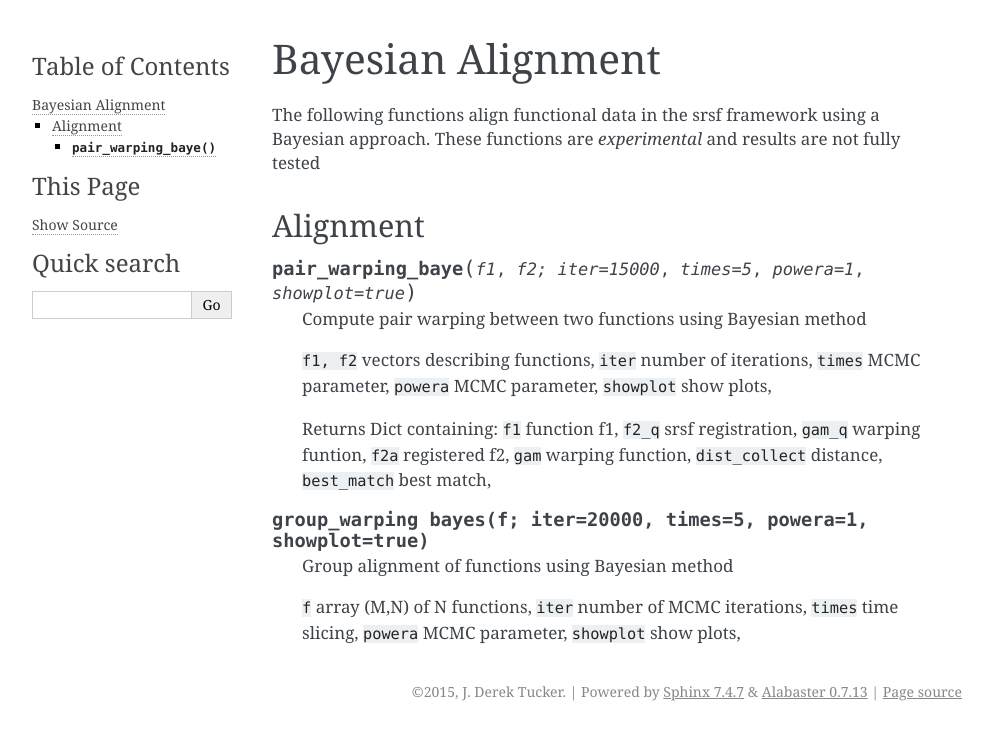
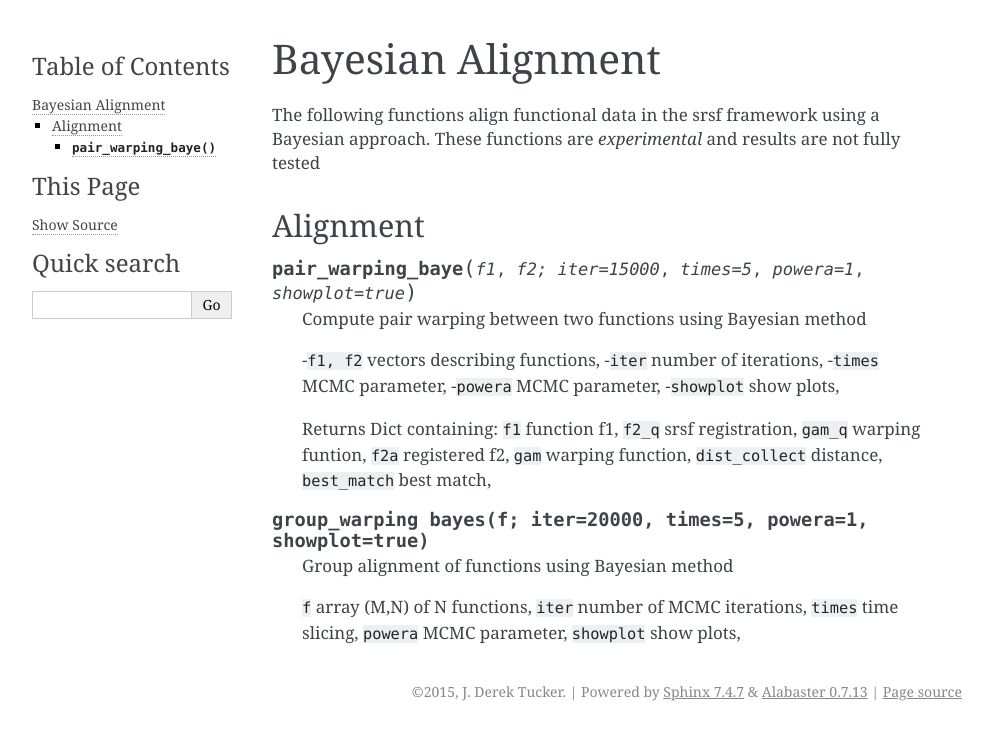
Before and after one commit to jdtuck/ElasticFDA.jl, a Sphinx documentation site: the page built from doc/source/bayes.rst, in a window 1280 px wide. Shown: the top 740 px of the page, without its empty margins (148-1140 px from the left). Built offline with Sphinx 7.4.7, drawn with Linux system fonts in a browser that asks for light colours; formulas are drawn with MathJax 3.

Commit message:
formating v2

```diff
--- a/doc/source/bayes.rst
+++ b/doc/source/bayes.rst
@@ -11,11 +11,11 @@ Alignment
 
     Compute pair warping between two functions using Bayesian method
 
-    ``f1, f2`` vectors describing functions,
-    ``iter`` number of iterations,
-    ``times`` MCMC parameter,
-    ``powera`` MCMC parameter,
-    ``showplot`` show plots,
+    -``f1, f2`` vectors describing functions,
+    -``iter`` number of iterations,
+    -``times`` MCMC parameter,
+    -``powera`` MCMC parameter,
+    -``showplot`` show plots,
 
     Returns Dict containing:
     ``f1`` function f1,
```
